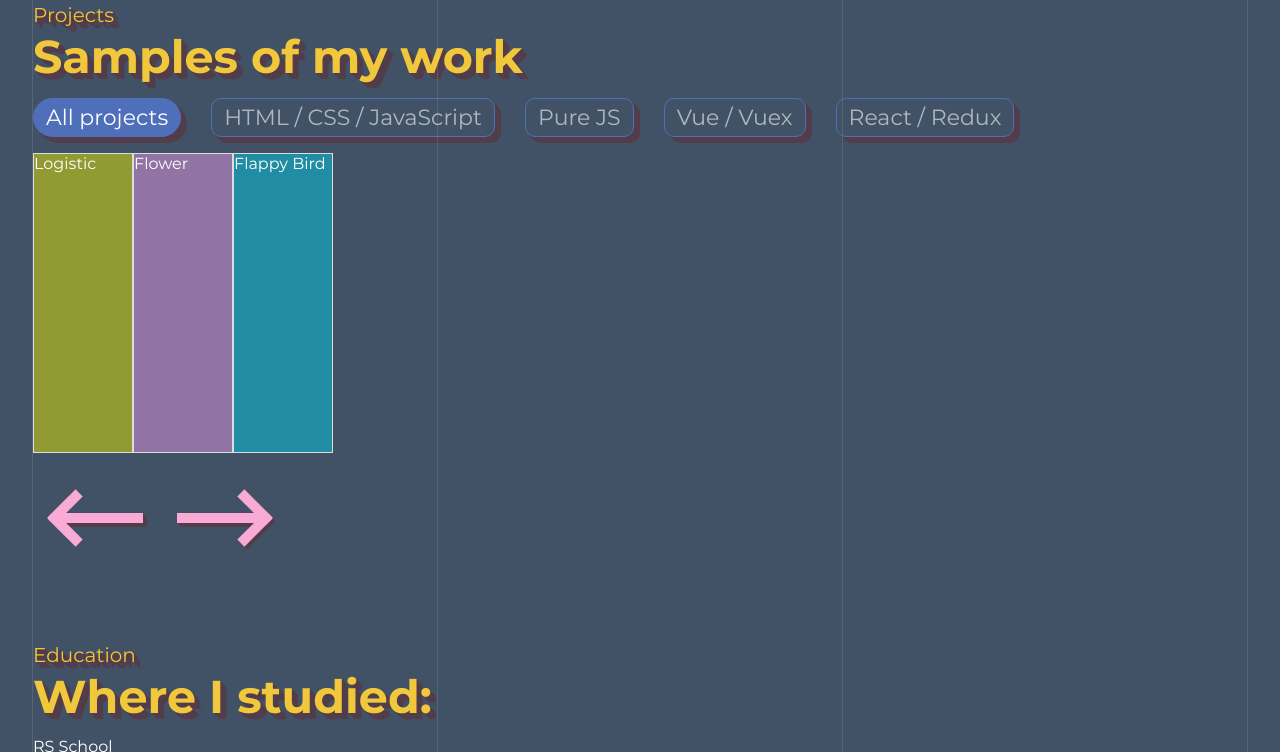
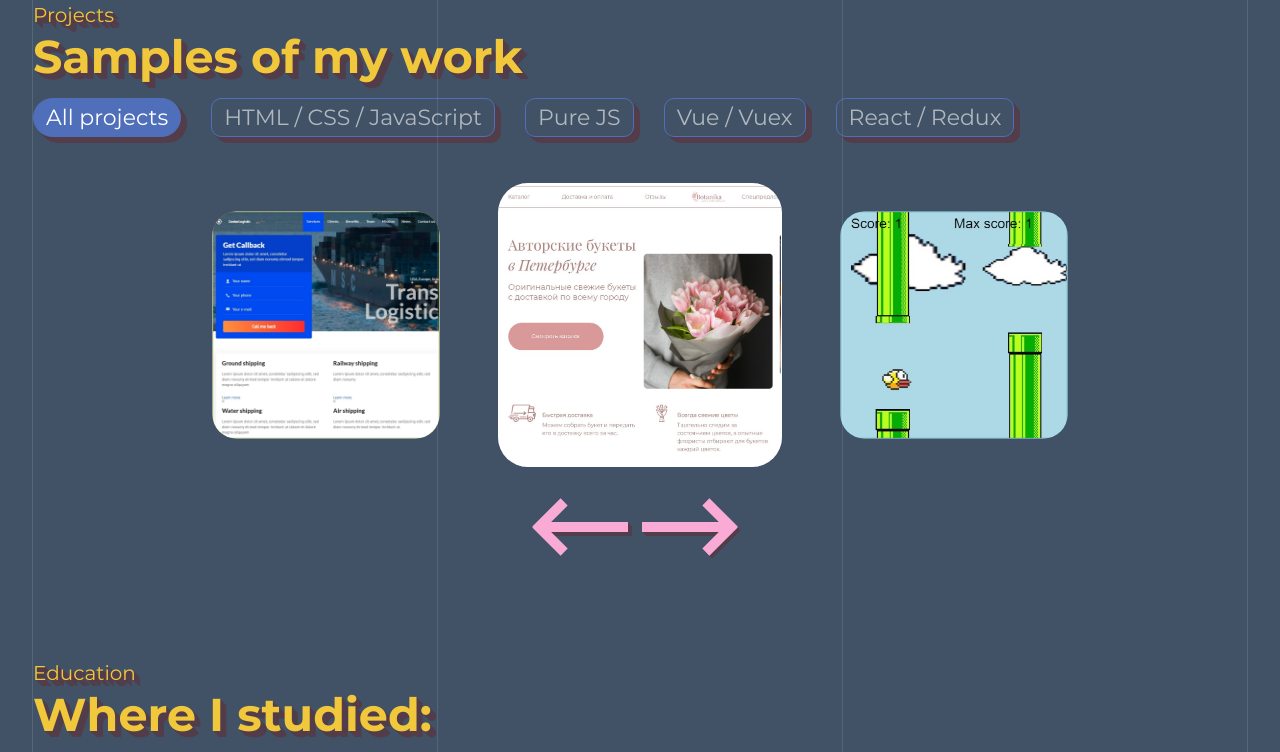
Before and after one commit to Radonevsky/rs-school-cv, a website built with webpack: page src/index.html in a window 1280 px wide. Shown: the part 1692-2444 px from the top of the page. Built offline with nearby package versions, Linux system fonts and the light colour scheme; animation ran at ten frames a second; files whose address does not match are found by name.

Commit message:
feat: slider functional

```diff
--- a/src/index.html
+++ b/src/index.html
@@ -143,18 +143,36 @@
                     </ul>
                     <div class="slider">
                         <ul class="tabs__content">
-                            <li class="tabs__content-item html_css">Logistic</li>
-                            <li class="tabs__content-item html_css">Flower</li>
-                            <li class="tabs__content-item pure_js">Flappy Bird</li>
-                            <li class="tabs__content-item vue">Vehicles</li>
-                            <li class="tabs__content-item react">SocNet</li>
+                            <li class="tabs__content-item html_css ">
+                                <figure class="tabs__content-figure logistic">
+                                    <img src="./images/logistic.jpg" alt="logistic">
+                                </figure>
+                            </li>
+                            <li class="tabs__content-item html_css">
+                                <figure class="tabs__content-figure logistic">
+                                    <img src="./images/flowers.jpg" alt="flowers">
+                                </figure>
+                            </li>
+                            <li class="tabs__content-item vue pure_js">
+                                <figure class="tabs__content-figure logistic">
+                                    <img src="./images/flappy.jpg" alt="flappy-bird">
+                                </figure>
+                            </li>
+                            <li class="tabs__content-item vue"><figure class="tabs__content-figure logistic">
+                                <img src="./images/logistic.jpg" alt="logistic">
+                            </figure></li>
+                            <li class="tabs__content-item vue pure_js react"><figure class="tabs__content-figure logistic">
+                                <img src="./images/flappy.jpg" alt="flappy-bird">
+                            </figure></li>
                         </ul>
+                        <div class="btns">
                             <button class="prev button">
                                 <div class="arrow prev"></div>
                             </button>
                             <button class="next button">
                                 <div class="arrow"></div>
                             </button>
+                        </div>
                     </div>
                 </div>
             </section>
--- a/src/js/tabs.js
+++ b/src/js/tabs.js
@@ -37,42 +37,79 @@ tabHeaderItems.forEach(tab => {
         removeClass(activeNow, 'active')
         addClass(tab, 'active')
         tab.classList.contains('all_projects') ? showAll() : showTab(tab)
+        refreshSliderProps()
+        checkButtons()
     }
+
 })
 
 showAll()
 
-/*Slider*/
-let countSlides = slider.querySelectorAll('.show').length
-const slidesToShow = 3
+/* Slider */
+let slides = Array.from(slider.querySelectorAll('.show'))
+console.log(slides)
+let currentSlide = 1
+let countSlides = slides.length
+let slidesToShow = 3
+let spaceSlides = 30;
+let showWidth = sliderContent.clientWidth
+let slideWidth = (showWidth - ((slidesToShow - 1) * spaceSlides)) / slidesToShow
 const slidesToScroll = 1
-const showWidth = sliderContent.clientWidth
-const slideWidth = showWidth / slidesToShow
-const movePosition = slidesToScroll * slideWidth
+
+const movePosition = slidesToScroll * (slideWidth + spaceSlides)
 
 let position = 0
 
+setScaleForCurrent()
+/*Check slides props*/
+function refreshSliderProps() {
+    slides = Array.from(slider.querySelectorAll('.show'))
+    countSlides = slides.length
+    position = 0
+    if (countSlides < 3) {
+        setPosition(1)
+    } else if (countSlides > 2) {
+        currentSlide = 1
+        setPosition(.8)
+    }
+}
+
+function setScaleForCurrent() {
+    if (countSlides > 2) {
+        slides[currentSlide].style.transform = `translateX(${position}px) scale(1)`
+    }
+}
+
 buttonPrev.addEventListener('click', ()=> {
-    position = position - movePosition
-    setPosition()
+    currentSlide -= 1
+    position = position + movePosition
+    setPosition(.8)
     checkButtons()
 })
 
 buttonNext.addEventListener('click', ()=> {
-    position = position + movePosition
-    setPosition()
+    currentSlide += 1
+    position = position - movePosition
+    setPosition(.8)
     checkButtons()
 })
 
-const setPosition = () => {
-    tabContentItems.forEach((el, idx) => {
-        el.style.transform = `translateX(${position}px)`
+const setPosition = (scale) => {
+    slides.forEach((el, idx) => {
+        el.style.transform = `translateX(${position}px) scale(${scale})`
     })
+    setScaleForCurrent()
 }
 
 const checkButtons = () => {
-    buttonPrev.disabled = position === 0
-    //buttonNext.disabled = position <= countSlides * slideWidth
+    buttonPrev.disabled = currentSlide <= 0 || countSlides < 3
+    buttonNext.disabled = currentSlide >= slides.length - 1|| countSlides < 3
 }
 
 checkButtons()
+
+// Size
+
+window.onresize = function () {
+    if ( window.innerWidth < 992) {}
+}
--- a/src/styles/_global.scss
+++ b/src/styles/_global.scss
@@ -19,7 +19,8 @@ body {
 }
 
 h1, h2, h3, h4, h5, h6,
-p {
+p,
+figure {
   margin: 0;
   padding: 0;
 }
--- a/src/styles/_header.scss
+++ b/src/styles/_header.scss
@@ -76,7 +76,7 @@
         @include volume-container;
         span {
           transform: skew(-10deg);
-          @include volume-inner;
+
         }
       }
 
--- a/src/styles/_tabs.scss
+++ b/src/styles/_tabs.scss
@@ -39,24 +39,78 @@
   }
 
   .slider {
+    display: flex;
+    flex-direction: column;
+    align-items: center;
+    margin-top: 30px;
+
+    .tabs__content {
+      display: flex;
+      max-width: 912px;
+      gap: 30px;
+
+      overflow: hidden;
+      border-radius: 30px;
+      z-index: 1;
+      &-item {
+        display: none;
+        min-width: 284px;
+        height: 284px;
+
+        border-radius: 30px;
+        overflow: hidden;
+        z-index: 1;
+        transform: scale(.8);
+        transition: transform 1s ease, display .5s ease;
+        &:nth-child(3n+1) {
+          background-color: rgba(225, 225, 0, .5);
+        }
+        &:nth-child(3n+2) {
+          background-color: rgba(225, 150, 225, .5);
+        }
+        &:nth-child(3n+3) {
+          background-color: rgba(0, 200, 225, .5);
+        }
+      }
+
+      &-figure {
+        border: 1px solid white;
+
+        img {
+          display: block;
+          width: 100%;
+          height: auto;;
+        }
+      }
+
+      .show {
+        display: block;
+      }
+
+    }
+
+    .btns {
+      margin-top: 30px;
+    }
+
     .button {
       position: relative;
-      margin: 20px;
-      width: 80px;
-      height: 50px;
+      width: 100px;
+      height: 60px;
 
-      //background: $blue;
       cursor: pointer;
       transition: all .1s linear;
       .arrow {
         position: relative;
-        top: 20px;
+        top: 0;
+        left:0;
+        display: block;
         width: 90px;
         height: 10px;
+
         background-color: $pink;
         box-shadow: $shadow 1px 1px, $shadow 2px 2px, $shadow 3px 3px, $shadow 4px 4px;
-        left:0;
-        display: block;
+        transition: all .2s linear;
         &:after {
           content: '';
           position: absolute;
@@ -64,8 +118,10 @@
           height: 10px;
           top: -11px;
           right: -8px;
+
           background-color: $pink;
           transform: rotate(45deg);
+          transition: all .2s linear;
         }
         &:before {
           content: '';
@@ -74,9 +130,12 @@
           height: 10px;
           top: 11px;
           right: -8px;
+
           background-color: $pink;
           box-shadow: $shadow 0 1px, $shadow 0 2px, $shadow 0 3px, $shadow 0 4px;
           transform: rotate(-45deg);
+          transition: all .2s linear;
+        }
       }
       &:hover {
         animation: arrow-1 1s linear infinite;
@@ -93,7 +152,6 @@
           left:0;
         }
       }
-      }
       .prev {
         transform: rotate(180deg);
         box-shadow: $shadow -1px -1px, $shadow -2px -2px, $shadow -3px -3px, $shadow -4px -4px;
@@ -102,52 +160,40 @@
         }
       }
 
-
-      /*&:active {
-        position: relative;
-        top: 3px;
-        left: 3px;
-        box-shadow: $shadow 1px 1px, $shadow 2px 2px, $shadow 3px 3px;
-      }*/
-
-      /*&:disabled {
-        background: none;
+      &:disabled {
+        pointer-events: none;
+        cursor: pointer !important;
+        .arrow {
+          background: $darkpink;
+          box-shadow: none;
+          &:before {
+            background: $darkpink;
+            box-shadow: none;
+          }
+          &:after {
+            background: $darkpink;
+            box-shadow: none;
+          }
+        }
 
         color: rgba(255, 255, 255, 0.59);
-        border: 1px solid $blue;
         border-radius: 10px;
-        box-shadow: $shadow 1px 1px, $shadow 2px 2px, $shadow 3px 3px;
         &:hover {
-          top: 0;
-          left: 0;
-          box-shadow: $shadow 1px 1px, $shadow 2px 2px, $shadow 3px 3px;
-        }
-      }*/
-    }
-    .tabs__content {
-      display: flex;
-      width: 300px;
-      overflow: hidden;
-
-      &-item {
-        display: none;
-        min-width: 100px;
-        height: 300px;
-        border: 1px solid #ddd;
-        transition: transform .2s ease;
-        &:nth-child(3n+1) {
-          background-color: rgba(225, 225, 0, .5);
-        }
-        &:nth-child(3n+2) {
-          background-color: rgba(225, 150, 225, .5);
-        }
-        &:nth-child(3n+3) {
-          background-color: rgba(0, 200, 225, .5);
+          animation: none;
         }
       }
-      .show {
-        display: block;
+      &:active {
+        transform: scale(.8);
+        .arrow {
+          box-shadow: none;
+          &:before {
+            box-shadow: none;
+          }
+          &:after {
+            box-shadow: none;
           }
         }
       }
     }
+  }
+}
--- a/src/styles/_variables.scss
+++ b/src/styles/_variables.scss
@@ -7,6 +7,7 @@ $green: #2b9f5e;
 $yellow: #f1c83c;
 $shadow: #533d4a;
 $pink: #faabd5;
+$darkpink: #816774;
 $pink-background: #8c5a80;
 $darkgreen: #3d7249;
 
```
Also changed, not shown: src/images/flappy.jpg (added), src/images/flowers.jpg (added), src/images/logistic.jpg (added), 1 other file. Lines whose indentation alone changed are shown as unchanged.
